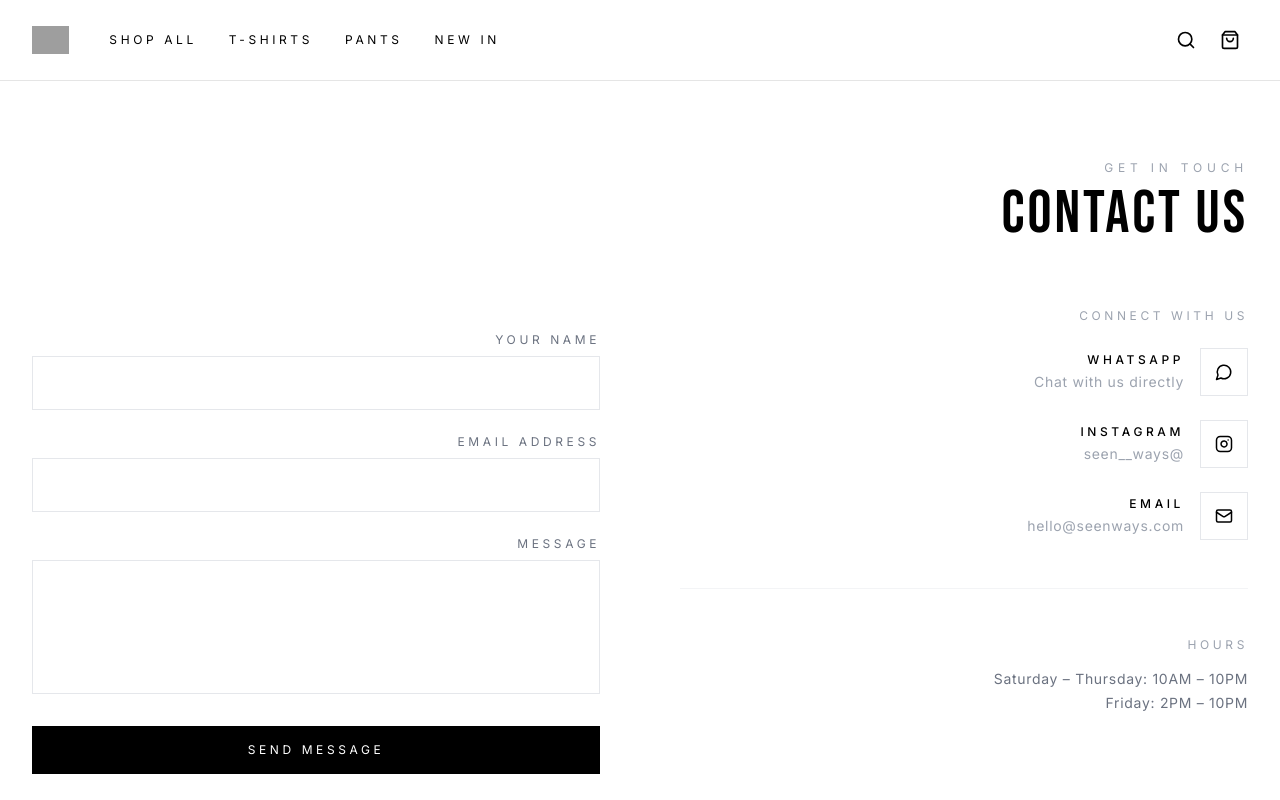
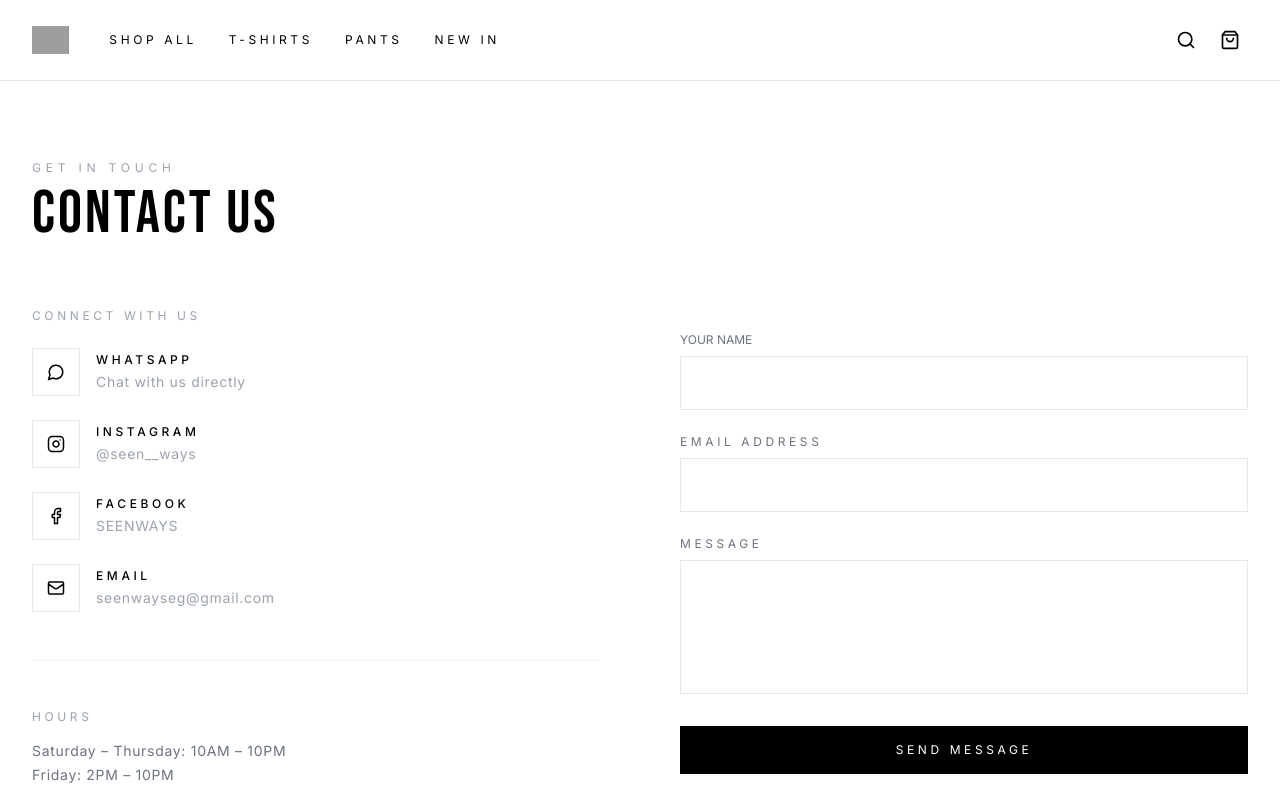
Before and after one commit to Ahmed-Elmmohamedy/seenways-frontend, a Next.js app: page /contact in a window 1280 px wide. Shown: the top 800 px of the page. Built offline with nearby package versions, Linux system fonts and the light colour scheme; grey boxes are pictures that could not be loaded.

Commit message:
Update page.tsx

```diff
--- a/src/app/contact/page.tsx
+++ b/src/app/contact/page.tsx
@@ -1,6 +1,6 @@
 "use client";
 import { useState } from "react";
-import { MessageCircle, Instagram, Mail } from "lucide-react";
+import { MessageCircle, Instagram, Mail, Facebook } from "lucide-react";
 import Navbar from "@/components/layout/Navbar";
 import Footer from "@/components/layout/Footer";
 import toast from "react-hot-toast";
@@ -22,7 +22,7 @@ export default function ContactPage() {
   return (
     <>
       <Navbar />
-      <main className="pt-20">
+      <main className="pt-20" dir="ltr">
         <div className="container py-12 md:py-20">
           <div className="mb-16">
             <p className="text-xs tracking-[0.4em] uppercase text-gray-400 mb-2">GET IN TOUCH</p>
@@ -45,6 +45,7 @@ export default function ContactPage() {
                       <p className="text-sm text-gray-400 tracking-wider mt-1">Chat with us directly</p>
                     </div>
                   </a>
+
                   <a href="https://www.instagram.com/seen__ways" target="_blank" rel="noopener noreferrer"
                     className="flex items-center gap-4 group">
                     <div className="w-12 h-12 border border-gray-200 flex items-center justify-center group-hover:bg-black group-hover:border-black group-hover:text-white transition-all">
@@ -55,18 +56,31 @@ export default function ContactPage() {
                       <p className="text-sm text-gray-400 tracking-wider mt-1">@seen__ways</p>
                     </div>
                   </a>
-                  <a href="mailto:hello@seenways.com"
+
+                  <a href="https://www.facebook.com/profile.php?id=100090374707078" target="_blank" rel="noopener noreferrer"
+                    className="flex items-center gap-4 group">
+                    <div className="w-12 h-12 border border-gray-200 flex items-center justify-center group-hover:bg-black group-hover:border-black group-hover:text-white transition-all">
+                      <Facebook size={18} />
+                    </div>
+                    <div>
+                      <p className="text-xs tracking-widest uppercase font-medium">Facebook</p>
+                      <p className="text-sm text-gray-400 tracking-wider mt-1">SEENWAYS</p>
+                    </div>
+                  </a>
+
+                  <a href="mailto:seenwayseg@gmail.com"
                     className="flex items-center gap-4 group">
                     <div className="w-12 h-12 border border-gray-200 flex items-center justify-center group-hover:bg-black group-hover:border-black group-hover:text-white transition-all">
                       <Mail size={18} />
                     </div>
                     <div>
                       <p className="text-xs tracking-widest uppercase font-medium">Email</p>
-                      <p className="text-sm text-gray-400 tracking-wider mt-1">hello@seenways.com</p>
+                      <p className="text-sm text-gray-400 tracking-wider mt-1">seenwayseg@gmail.com</p>
                     </div>
                   </a>
                 </div>
               </div>
+
               <div className="border-t border-gray-100 pt-12">
                 <p className="text-xs tracking-widest uppercase text-gray-400 mb-4">HOURS</p>
                 <p className="text-sm text-gray-500 tracking-wider">Saturday – Thursday: 10AM – 10PM</p>
@@ -78,7 +92,7 @@ export default function ContactPage() {
             <form onSubmit={handleSubmit} className="space-y-6">
               <input type="text" className="hidden" value={form._hp} onChange={(e) => setForm({ ...form, _hp: e.target.value })} tabIndex={-1} autoComplete="off" />
               <div>
-                <label className="block text-xs tracking-widest uppercase mb-2 text-gray-500">Your Name</label>
+                <label className="block text-xs tracking-widests uppercase mb-2 text-gray-500">Your Name</label>
                 <input value={form.name} onChange={(e) => setForm({ ...form, name: e.target.value })}
                   className="w-full border border-gray-200 px-4 py-4 text-sm focus:outline-none focus:border-black transition-colors" />
               </div>
```
